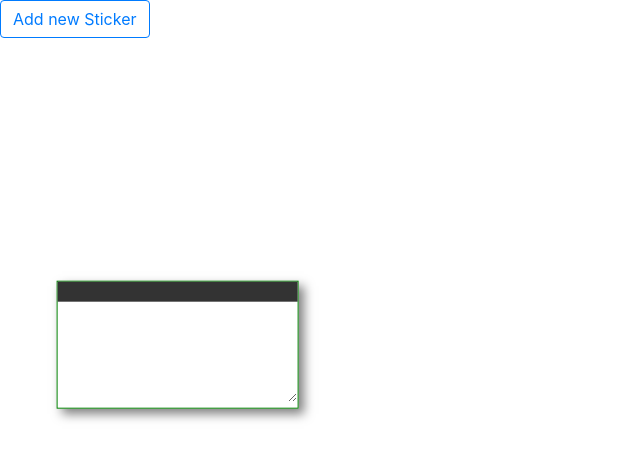
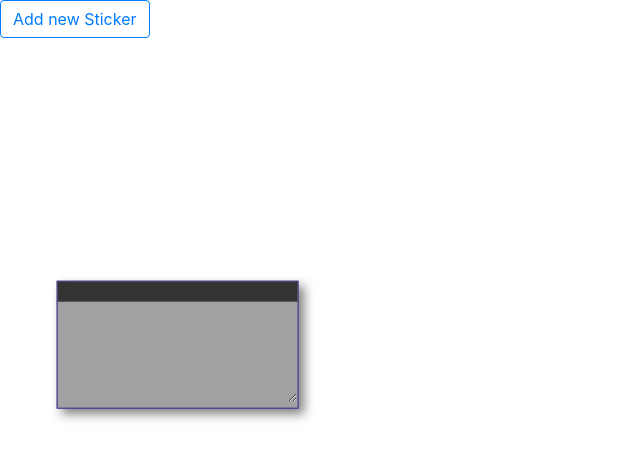
Before and after one commit to bartekcostam/stickers-JS, a plain HTML site: page index.html in a window 1280 px wide. Shown: the whole page, without its empty margins (0-640 px from the left). Drawn offline with nearby package versions, Linux system fonts and the light colour scheme.

Commit message:
background change - I gonna connect it by API to V8 in the future ;)

```diff
--- a/style.css
+++ b/style.css
@@ -5,13 +5,13 @@ background: #696e9e;
 
 .sticker{
 padding-top: 20px;
-    background: white;
+    background: rgb(160, 161, 163);
     min-height: 100px;
     min-width: 100px;
     position: absolute;
     left: 0;
     top: 0;
-    border: 1px solid green;
+    border: 1px solid rgb(55, 35, 143);
     box-shadow: 5px 5px 10px rgba(0,0,0,0.5);
 }
 
@@ -41,7 +41,7 @@ border: none;
 
 .sticker .bar:hover {
 cursor: move;
-background: rgb(117, 156, 117);
+background: rgb(59, 64, 129);
 
 }
 
```
